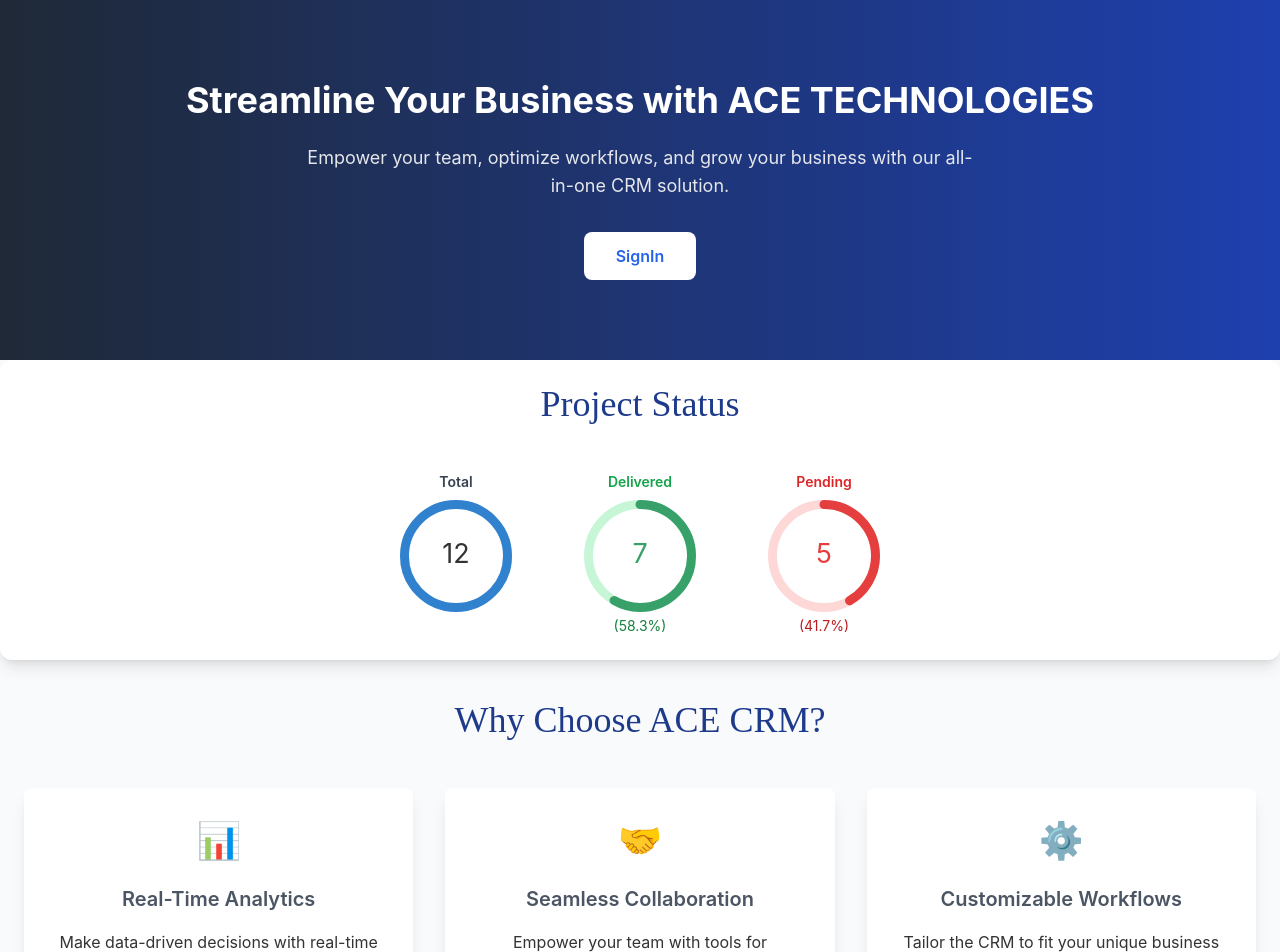
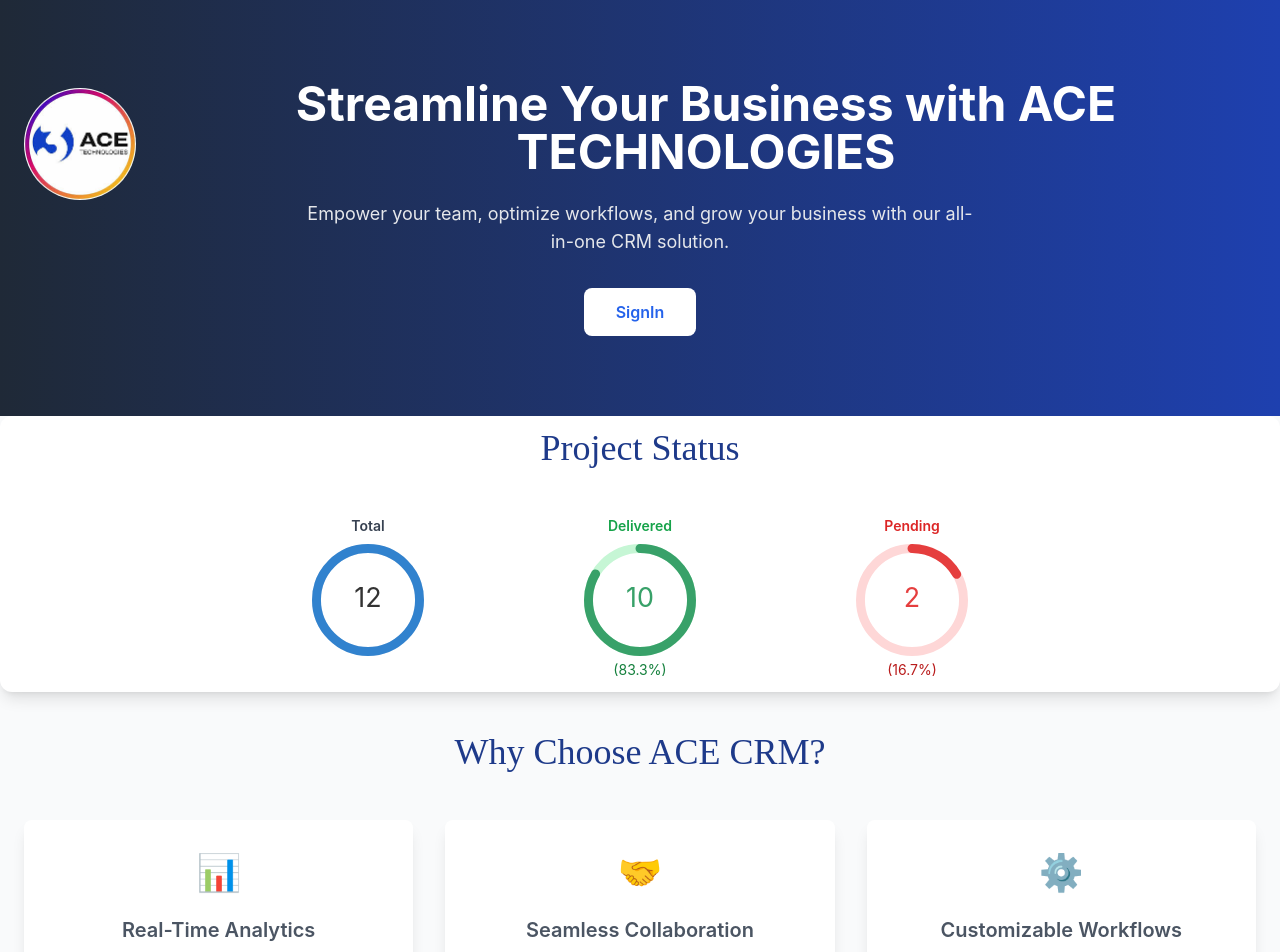
Before and after one commit to Eng-Ather/3ACE-CRM, a Next.js app: page / in a window 1280 px wide. Shown: the top 952 px of the page. Built offline with nearby package versions, Linux system fonts and the light colour scheme.

Commit message:
add logo and style header

```diff
--- a/src/app/Components/MainScreen.js
+++ b/src/app/Components/MainScreen.js
@@ -1,5 +1,7 @@
 import Head from "next/head";
 import ProjectChart from "./ProjectGraph";
+import LOGO from "@/images/LOGO.jpeg";
+import Image from "next/image";
 
 export default function MainScreen() {
   const recentActivity = [
@@ -49,10 +51,16 @@
       {/* Hero Section */}
       <header className="bg-gradient-to-r from-gray-800 to-blue-800 py-20">
         <div className="container mx-auto px-6 text-center">
-          <h1 className="text-2xl md:text-4xl font-bold text-white mb-6">
-            Streamline Your Business with ACE TECHNOLOGIES
-          </h1>
-          <p className="text-lg text-gray-200 mb-8 max-w-2xl mx-auto">
+          <div className="flex justify-center  md:items-end gap-5">
+            <Image src={LOGO}
+            className="w-20 h-20 md:w-28 md:h-28 rounded-full"
+            />
+
+            <h1 className="text-2xl md:text-5xl font-bold text-white mb-6">
+              Streamline Your Business with ACE TECHNOLOGIES
+            </h1>
+          </div>
+          <p className="text-sm md:text-lg text-gray-200 mb-8 max-w-2xl mx-auto">
             Empower your team, optimize workflows, and grow your business with
             our all-in-one CRM solution.
           </p>
@@ -70,7 +78,7 @@
       {/* Features Section */}
       <section className="py-10">
         <div className="container mx-auto px-6">
-          <h2 className="text-heading  text-2xl md:text-4xl font-serif text-center mb-12">
+          <h2 className="text-heading  text-xl md:text-4xl font-serif text-center mb-12">
             Why Choose ACE CRM?
           </h2>
           <div className="grid grid-cols-1 md:grid-cols-3 gap-8">
@@ -78,7 +86,7 @@
               <div className="flex justify-center mb-6">
                 <span className="text-4xl text-blue-600">📊</span>
               </div>
-              <h3 className="text-subheading font-semibold mb-4">
+              <h3 className="text-subheading text-xl font-semibold mb-4">
                 Real-Time Analytics
               </h3>
               <p className="text-text">
@@ -89,7 +97,7 @@
               <div className="flex justify-center mb-6">
                 <span className="text-4xl text-green-600">🤝</span>
               </div>
-              <h3 className="text-subheading font-semibold mb-4">
+              <h3 className="text-subheading text-xl font-semibold mb-4">
                 Seamless Collaboration
               </h3>
               <p className="text-text">
@@ -101,7 +109,7 @@
               <div className="flex justify-center mb-6">
                 <span className="text-4xl text-purple-600">⚙️</span>
               </div>
-              <h3 className="text-subheading font-semibold mb-4">
+              <h3 className="text-subheading text-xl font-semibold mb-4">
                 Customizable Workflows
               </h3>
               <p className="text-text">
@@ -114,7 +122,7 @@
 
       {/* Recent Activity Section */}
       <div className="py-10 mx-auto px-6">
-        <h2 className="text-heading text-2xl md:text-4xl text-center font-serif mb-12">
+        <h2 className="text-heading text-xl md:text-4xl text-center font-serif mb-12">
           Recent Activity
         </h2>
         <div className="py-8 container mx-auto px-6 rounded-lg shadow-lg max-h-80 overflow-y-auto scrollbar-none hover:scrollbar-block">
--- a/src/app/Components/ProjectGraph.js
+++ b/src/app/Components/ProjectGraph.js
@@ -6,21 +6,21 @@
 
 export default function ProjectChart() {
   const [totalProject, setTotalProject] = useState(12);
-  const [pendingProject, setPendingProject] = useState(5);
-  const [deliveredProjects, setDeliveredProjects] = useState(7);
+  const [pendingProject, setPendingProject] = useState(2);
+  const [deliveredProjects, setDeliveredProjects] = useState(10);
 
   const percentageDelivered = totalProject > 0 ? (deliveredProjects / totalProject) * 100 : 0;
   const percentagePending = totalProject > 0 ? (pendingProject / totalProject) * 100 : 0;
 
   return (
-    <div className="w-full p-6 bg-white rounded-xl shadow-lg">
+    <div className="w-full p-3 bg-white rounded-xl shadow-lg">
       {/* <h2 className="text-xl md:text-2xl font-bold text-gray-800 mb-6 text-center">
         Project Status
       </h2> */}
-      <h2 className="text-heading text-2xl md:text-4xl text-center font-serif mb-12">Project Status</h2>
+      <h2 className="text-heading text-xl md:text-4xl text-center font-serif mb-12">Project Status</h2>
 
 
-      <div className="flex flex-wrap justify-center gap-10">
+      <div className="flex flex-wrap justify-center gap-10 md:gap-32">
         {/* Total Projects */}
         <div className="flex flex-col items-center w-20 md:w-36">
           <p className="font-semibold text-sm text-gray-700 mb-2">Total </p>
```
Also changed, not shown: src/images/LOGO.jpeg (added).
